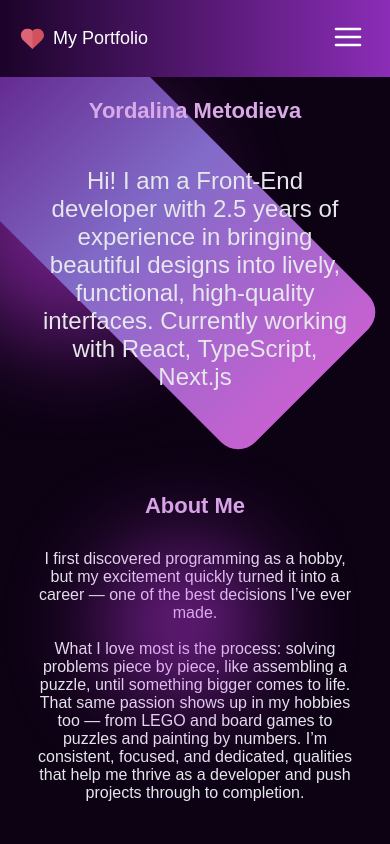
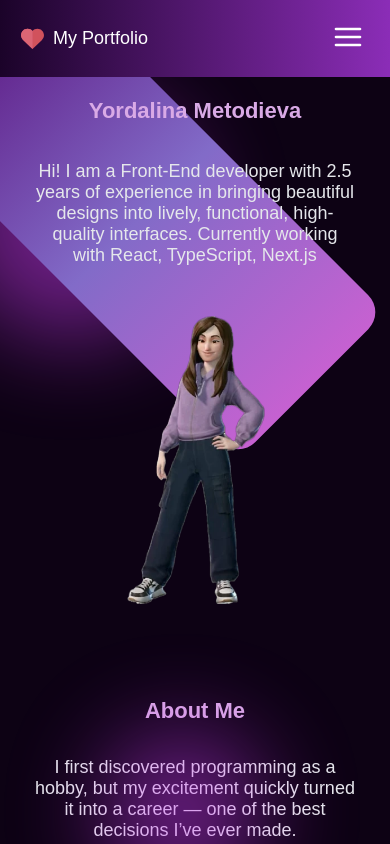
Before and after one commit to yordalinam/yordalina_portfolio, a React (Vite) app in the folder portfolio_lina/: page / in a window 390 px wide. Shown: the top 844 px of the page. Built offline with nearby package versions, Linux system fonts and the light colour scheme.

Commit message:
media queries fix

```diff
--- a/portfolio_lina/src/components/About.tsx
+++ b/portfolio_lina/src/components/About.tsx
@@ -18,7 +18,7 @@ const AboutContainer = styled.div`
     flex-direction: column;
     align-items: center;
     text-align: center;
-    padding-top: 64px;
+    padding-top: 80px;
     padding-left: 35px;
     padding-right: 35px;
   }
@@ -66,7 +66,7 @@ const Paragraph = styled.p`
   max-width: 500px;
 
    @media (max-width: 400px) {
-    font-size: 16px;
+    font-size: 18px;
   }
 `;
 
--- a/portfolio_lina/src/components/Home.tsx
+++ b/portfolio_lina/src/components/Home.tsx
@@ -76,16 +76,21 @@ const Paragraph = styled.p`
   color: #e5e7eb;
  // margin-bottom: 1.5rem;
   max-width: 500px;
+
+  @media(max-width: 670px){
+   font-size:18px;
+  }
 `;
 
 const Image = styled.img`
-    @media (min-width: 671px) {
-   max-width: 13rem;
-   max-height: 13rem  }
+ max-width: 13rem;
+   max-height: 13rem;
 
   @media (max-width: 670px) {
-        display: none;
+   max-width: 18rem;
+   max-height: 18rem;
   }
+
 `;
 
 const ContentWrapper = styled.div`
@@ -93,8 +98,14 @@ const ContentWrapper = styled.div`
   flex-direction: row;
   align-items: center;
   justify-content: center;
-  gap:2rem;
-`
+  gap: 2rem;
+
+  @media (max-width: 670px) {
+    flex-direction: column;
+    align-items: center;
+    justify-content: center;
+  }
+`;
 
 export default function Home() {
   return (
--- a/portfolio_lina/src/components/Projects.tsx
+++ b/portfolio_lina/src/components/Projects.tsx
@@ -13,7 +13,7 @@ const ProjectTitle = styled.h1`
 `;
 
 const ProjectsWrap = styled.div`
-padding: 64px 35px 0 35px;
+padding: 80px 35px 0 35px;
   position: relative;
   min-height: 100vh;
   display: flex;
--- a/portfolio_lina/src/components/Skills.tsx
+++ b/portfolio_lina/src/components/Skills.tsx
@@ -19,7 +19,7 @@ const SkillsWrap = styled.div`
   align-items: center;
   overflow: hidden;
   color: #d9aae6;
-padding: 64px 35px 0 35px;
+padding: 80px 35px 0 35px;
 `;
 
 const BackgroundShape = styled.div`
```
